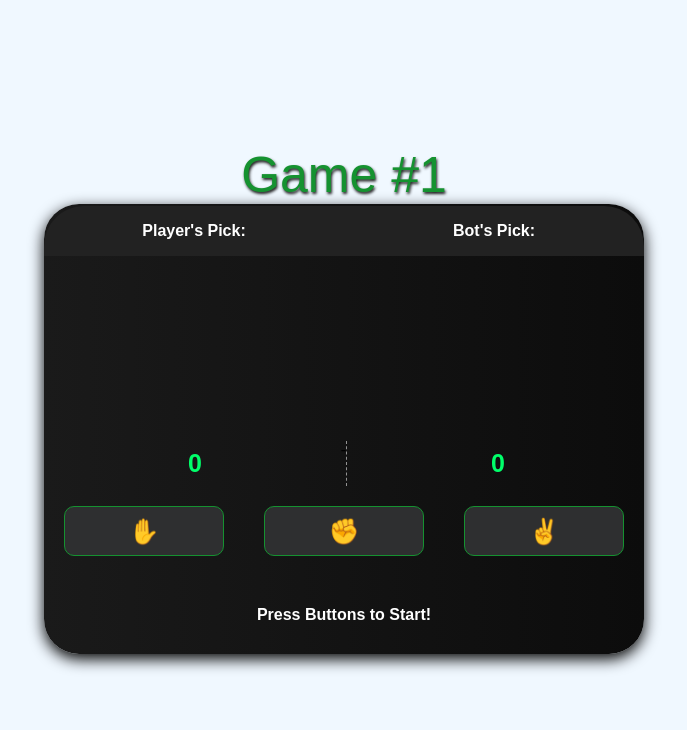
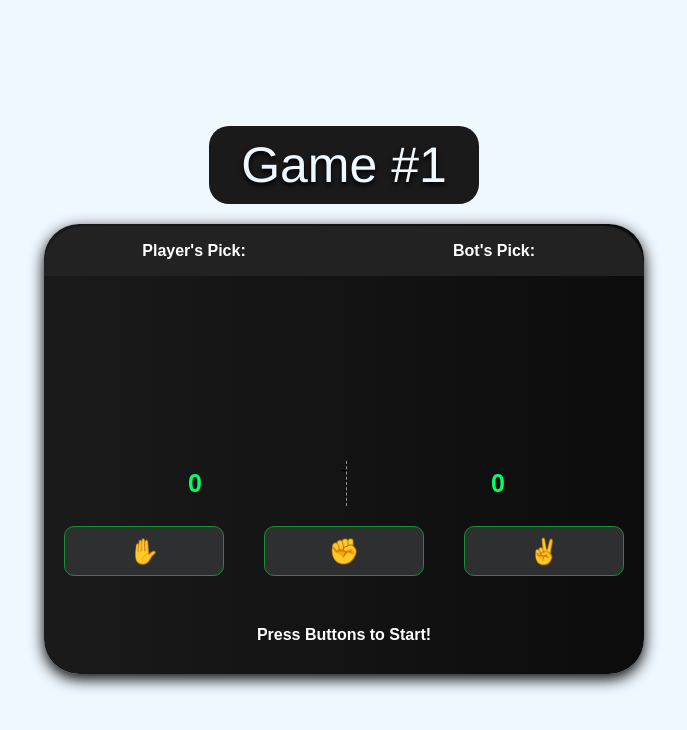
Before and after one commit to trn64x/Rock-Paper-Scissors, a plain HTML site: page index.html in a window 1280 px wide. Shown: the whole page, without its empty margins (296-983 px from the left). Drawn offline with Linux system fonts and the light colour scheme.

Commit message:
Simple RPS game.

```diff
--- a/main.js
+++ b/main.js
@@ -28,6 +28,7 @@ const combinations = [
 if(value == BotChoosed){
     wynik.innerHTML = "tie: " + value + " vs. " + BotChoosed;
     document.body.style.background = "aliceblue";
+    document.getElementById("GameCount").style.color = "aliceblue";
     document.body.style.transition = "0.3s";
     return;
 }
@@ -39,6 +40,7 @@ if(combinations[chooseableIndex][random] == 1){
     PlayerWinNumber++;
     PlayersWins.innerHTML = PlayerWinNumber.toString();
     document.body.style.background = "rgb(195, 255, 171)";
+    document.getElementById("GameCount").style.color = "rgb(195, 255, 171)";
     document.body.style.transition = "0.3s";
     wynik.innerHTML = "Player Wins: " + value + " vs. " + BotChoosed;
 }
@@ -48,6 +50,7 @@ else{
     BotWinNumber++;
     BotWins.innerHTML = BotWinNumber.toString();
     document.body.style.background = "rgb(255, 138, 138)";
+    document.getElementById("GameCount").style.color = "rgb(255, 138, 138)";
     document.body.style.transition = "0.3s";
     wynik.innerHTML = "Player Lose: " + value + " vs. " + BotChoosed;
 }}
--- a/style.css
+++ b/style.css
@@ -122,9 +122,16 @@ button:hover{
     font-family: Arial, Helvetica, sans-serif;
 }
 #GameCount{
-    text-shadow:1px 2px 3px #1a1a1a;
+    display: flex;
+    justify-content: center;
+    min-width:250px;
+    margin-bottom: 20px;
+    padding:10px;
+    background:#1a1a1a;
+    border-radius: 20px;
+    text-shadow:0px 3px 5px #000;
     font-size:50px;
     font-family: 600;
-    font-family: Arial, Helvetica, sans-serif;
-    color:rgb(21, 146, 48);
+    font-family:'Franklin Gothic Medium', 'Arial Narrow', Arial, sans-serif;
+    color:aliceblue;
 }
```
